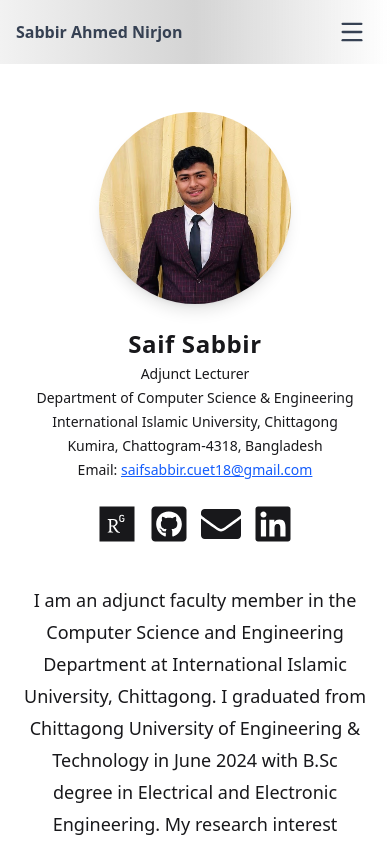
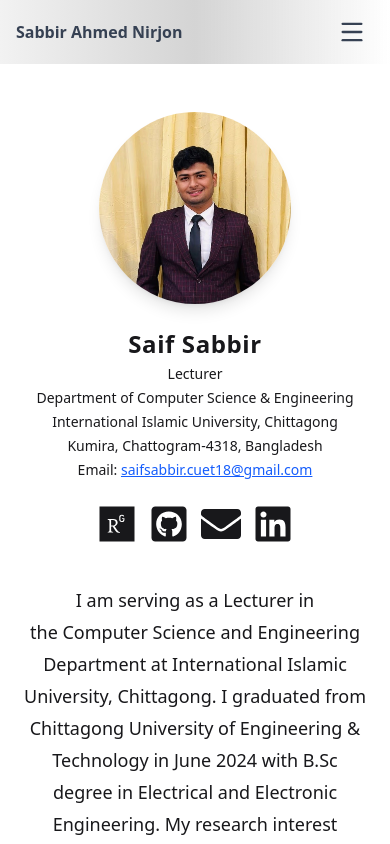
Before and after one commit to MasadRayan/Sabbir-Ahmed_Nirjon_Portfolio, a Next.js app: page / in a window 390 px wide. Shown: the top 844 px of the page. Built offline with nearby package versions, Linux system fonts and the light colour scheme.

Commit message:
Update dependencies, enhance HeroSection and Highlights components, and refine ResearchPage content

```diff
--- a/package.json
+++ b/package.json
@@ -11,7 +11,7 @@
   "dependencies": {
     "daisyui": "^5.5.8",
     "lucide-react": "^0.556.0",
-    "next": "16.0.7",
+    "next": "^16.2.6",
     "react": "19.2.0",
     "react-dom": "19.2.0",
     "react-hot-toast": "^2.6.0",
--- a/src/app/Components/HeroSection.jsx
+++ b/src/app/Components/HeroSection.jsx
@@ -29,7 +29,7 @@ const HeroSection = () => {
                             <h1 className="text-2xl md:text-3xl font-heading font-bold tracking-wide text-foreground">
                                 Saif Sabbir
                             </h1>
-                            <p className="text-sm text-muted-foreground">Adjunct Lecturer</p>
+                            <p className="text-sm text-muted-foreground">Lecturer</p>
                             <p className="text-sm text-muted-foreground">Department of Computer Science & Engineering</p>
                             <p className="text-sm text-muted-foreground">
                                 International Islamic University, Chittagong
@@ -58,22 +58,13 @@ const HeroSection = () => {
                     {/* Bio Content */}
                     <div className="lg:col-span-2 space-y-6 animate-fade-in md:max-w-11/12 text-center md:text-start">
                         <p className="text-lg leading-8 text-foreground/90 ">
-                            I am an adjunct faculty member in the{" "}
-                            <a href="#" className="text-link">
-                                Computer Science and Engineering Department
-                            </a>{" "}
-                            at{" "}
-                            <a href="#" className="text-link">
-                                International Islamic University, Chittagong
-                            </a>
-                            . I graduated from Chittagong University of Engineering & Technology in June 2024 with B.Sc degree in
-                            Electrical and Electronic Engineering. My research interest follows deep learning, image processing, computer vision and natural language processing. Currently, I am working with real-time video analysis, image classification and segmentation methods, deep learning and transfer learning models etc. Additionally, I also dream for transitioning the current healthcare system with AI-driven smooth
-                            disease diagnosis, drug discovery and surveillance of patients. I believe that having the opportunity to work with leading researchers from various disciplines in ECE and CS may help me shaping this goal.
+                            I am serving as a Lecturer in the Computer Science and Engineering Department at International Islamic University, Chittagong. I graduated from Chittagong University of Engineering & Technology in June 2024 with B.Sc degree in Electrical and Electronic Engineering. My research interest follows Medical Image Processing, Real-time Vision and Surveillance in Healthcare, Deep Learning, Transfer Learning etc. Recently, I have developed a lightweight encoder-decoder based segmentation model for Brain Tumor MRI Scans and currently, I am analyzing the Segment Anything Model (SAM) to integrate some novel features for Image processing tasks. Additionally, I have also worked in Natural Language processing (NLP) and transformer models BERT. I believe that having the opportunity to work with leading researchers from various disciplines in ECE, CS or Biomedical may help me bring some innovation in my research fields.
+
                         </p>
 
                         <p className="text-lg leading-8 text-text-highlight text-[#0000FF]">
                             I am looking for a fully funded PhD position as a <span className="font-bold"> Graduate Research Assistant/Teaching Assistant</span> in USA.
-                            I am interested to join <span className="font-bold">the PhD program in ECE/CS department</span> of a reputed university with possible funding facilities.
+                            I am interested to join <span className="font-bold">the PhD program in ECE/CS department</span> of a reputed university in <span className="font-bold">Spring 2027/Fall 2027</span> with possible funding facilities.
                         </p>
 
 
--- a/src/app/Components/Highlights.jsx
+++ b/src/app/Components/Highlights.jsx
@@ -56,7 +56,7 @@ const Highlights = () => {
                 {/* card 3 */}
                 <div className='flex flex-col justify-center items-center gap-8'>
                     {/* image */}
-                    <div className='md:h-50 md:w-60 flex flex-col justify-center items-center md:mb-5'>
+                    <div className='md:h-50 md:w-60 flex flex-col justify-center items-center md:mb-5 md:mt-15'>
                         <Image
                             src="/home/mri.png"
                             alt="cse5825"
@@ -64,19 +64,20 @@ const Highlights = () => {
                             height={40}
                             className="w-full h-full object-contain hover:scale-115 transition-all duration-300 mb-4"
                         />
-                        <div className='text-2xl font-semibold text-[#6B7770]'>Brain Tumor Segmentation</div>
+                        <div className='text-2xl font-semibold md:mt-2 md:mb-5 text-[#6B7770]'>Lightweight Brain Tumor Segmentation Model</div>
                     </div>
                     {/* description */}
                     <div>
-                        <p className='text-[#6B7770] leading-8 max-w-10/12 md:max-w-full mx-auto text-center md:text-start'>
-                            <strong>Brain MRI segmentation</strong> is a highly used annotated dataset for brain tumor classification and segmentation. Currently, I am applying different transfer learning methods like ResNet, EfficientNet, MobileNet for classification. Besides, I am exploring the adaptibility of different U-Net variants including robust downsampler like ResNet, MobileNet V3 etc. and attention blocks as upsampler.
+                        <p className='text-[#6B7770] leading-8 max-h-100 overflow-auto max-w-10/12 md:max-w-full mx-auto text-center md:text-start mt-5'>
+                            The proposed <strong>Brain Tumor Segmentation Model</strong> is a lightweight, two-stage deep learning framework designed for the efficient detection and segmentation of Lower-Grade Gliomas (LGG) from MRI images. The model employs a basic encoder-decoder architecture inspired from UNet while emplying depth-wise convolutions as backbone  for high-efficiency feature extraction. It also integrates Attention into the skip connections to filter redundant noise and emphasize tumor-relevant features. Operating through a cascaded pipeline, the system first classifies the presence of a tumor before performing pixel-wise segmentation, significantly reducing unnecessary computational overhead. Experimental results demonstrate state-of-the-art performance, achieving a mean Dice score of 0.95 and a mean IoU of 0.91, while maintaining a significantly lower parameter count compared to traditional models like UNet.
+
                         </p>
                     </div>
                 </div>
                 {/* card 4 */}
                 <div className='flex flex-col justify-center items-center gap-8'>
                     {/* image */}
-                    <div className='md:h-70 md:w-70  flex flex-col justify-center items-center'>
+                    <div className='md:h-70 md:w-70  flex flex-col justify-center items-center md:mt-15'>
                         <Image
                             src="/home/language.png"
                             alt="explore"
@@ -84,12 +85,13 @@ const Highlights = () => {
                             height={200}
                             className="w-full h-full object-contain hover:scale-115 transition-all duration-300 mb-8"
                         />
-                        <div className='text-2xl font-semibold text-[#6B7770] text-center md:text-start'>Sentiment Classification on Chakma Language</div>
+                        <div className='text-2xl font-semibold text-[#6B7770] text-center md:text-start'>NLP Chakma Sentiment Analysis</div>
                     </div>
                     {/* description */}
                     <div>
-                        <p className='text-[#6B7770] leading-8 max-w-10/12 md:max-w-full mx-auto text-center md:text-start'>
-                            Chakma, an ethnic language from Bangladesh, was largely unexplored in sentiment classification. Considering this as an opportunity, I created a raw Chakma dataset with sentiment identification, then applied BERT and incorporated early fusion with Word2Vec embedding. I collected chakma text from social media, chakma peers etc. and identified the sentiment. My model achieved 80 - 85% accuracy among several bert classifiers.
+                        <p className='text-[#6B7770] leading-8 max-h-100 overflow-auto max-w-10/12 md:max-w-full mx-auto text-center md:text-start'>
+                            Natural Language Processing (NLP) is one of the trending topics in AI. Text classification, text completion, and sentiment analysis have been carried out for various languages, including English, Bengali, and Spanish. However, there are still languages where the potential of NLP is unexplored. The Chakma dialect, spoken by a significant ethnic group in the Chittagong Hill Tracts of Bangladesh, is one such area. This study makes a novel contribution by assessing sentiment classification in the Chakma language for the first time. A Chakma language dataset is formed by collecting some frequently used texts from social media networks and Chakma peers. It contains more than 8000 text samples with three different labels: positive, negative, and neutral. To classify this low-resource language effectively, several Bert-based classifiers are fine-tuned and validated using accuracy metrics and confusion metrics. Among the classifiers, bert-base-uncased obtained 0.85 accuracy and 0.46 validation loss, surpassing the others. This study will work as a pioneer for other low-resource ethnic languages that are still unexplored in this domain.
+
                         </p>
                     </div>
                 </div>
```
Also changed, not shown: src/app/research/page.jsx (+9 -18 lines), public/home/language.png (renamed from public/home/languade.png), 1 other file (tests, documents, lock files or other folders).
